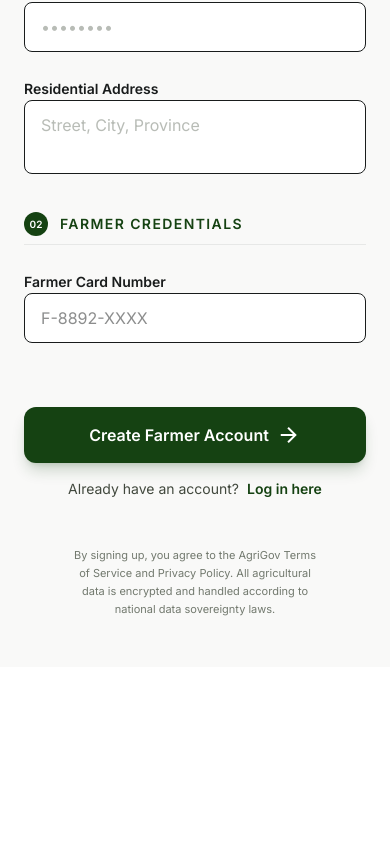
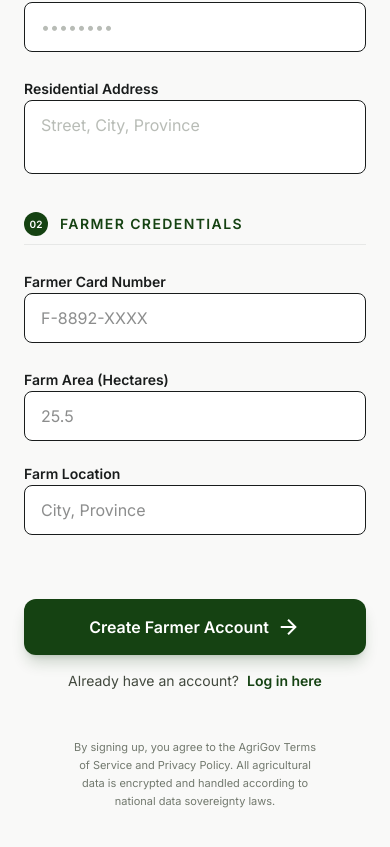
Before and after one commit to hassibslatmi-lgtm/Projet-t3-lmemoire-a-l5awa-, a React (Vite) app in the folder projet memoire test/: page /signup in a window 390 px wide. Shown: the part 1069-1916 px from the top of the page. Before the commit the page ends 1736 px from the top, so only its background shows below. Built offline with nearby package versions, Linux system fonts and the light colour scheme.

Commit message:
haho abdo tal4o

```diff
--- a/projet memoire test/src/components/SignupPage.jsx
+++ b/projet memoire test/src/components/SignupPage.jsx
@@ -83,31 +83,28 @@ export default function SignupPage() {
                 <button
                   type="button"
                   onClick={() => setRole('Farmer')}
-                  className={`flex flex-col items-center justify-center p-4 rounded-xl border-2 transition-all duration-300 ${
-                    role === 'Farmer' ? 'border-primary bg-primary-fixed/20 text-primary' : 'border-transparent bg-surface-container hover:bg-surface-container-high text-on-surface-variant'
+                  className={`flex flex-col items-center justify-center p-4 rounded-xl border-2 transition-all duration-300 ${role === 'Farmer' ? 'border-primary bg-primary-fixed/20 text-primary' : 'border-transparent bg-surface-container hover:bg-surface-container-high text-on-surface-variant'
                     }`}
                 >
-                  <span className="material-symbols-outlined mb-2" style={role === 'Farmer' ? {fontVariationSettings: "'FILL' 1"} : {}}>agriculture</span>
+                  <span className="material-symbols-outlined mb-2" style={role === 'Farmer' ? { fontVariationSettings: "'FILL' 1" } : {}}>agriculture</span>
                   <span className="text-xs font-bold">Farmer</span>
                 </button>
                 <button
                   type="button"
                   onClick={() => setRole('Buyer')}
-                  className={`flex flex-col items-center justify-center p-4 rounded-xl border-2 transition-all duration-300 ${
-                    role === 'Buyer' ? 'border-primary bg-primary-fixed/20 text-primary' : 'border-transparent bg-surface-container hover:bg-surface-container-high text-on-surface-variant'
+                  className={`flex flex-col items-center justify-center p-4 rounded-xl border-2 transition-all duration-300 ${role === 'Buyer' ? 'border-primary bg-primary-fixed/20 text-primary' : 'border-transparent bg-surface-container hover:bg-surface-container-high text-on-surface-variant'
                     }`}
                 >
-                  <span className="material-symbols-outlined mb-2" style={role === 'Buyer' ? {fontVariationSettings: "'FILL' 1"} : {}}>shopping_basket</span>
+                  <span className="material-symbols-outlined mb-2" style={role === 'Buyer' ? { fontVariationSettings: "'FILL' 1" } : {}}>shopping_basket</span>
                   <span className="text-xs font-bold">Buyer</span>
                 </button>
                 <button
                   type="button"
                   onClick={() => setRole('Transporter')}
-                  className={`flex flex-col items-center justify-center p-4 rounded-xl border-2 transition-all duration-300 ${
-                    role === 'Transporter' ? 'border-primary bg-primary-fixed/20 text-primary' : 'border-transparent bg-surface-container hover:bg-surface-container-high text-on-surface-variant'
+                  className={`flex flex-col items-center justify-center p-4 rounded-xl border-2 transition-all duration-300 ${role === 'Transporter' ? 'border-primary bg-primary-fixed/20 text-primary' : 'border-transparent bg-surface-container hover:bg-surface-container-high text-on-surface-variant'
                     }`}
                 >
-                  <span className="material-symbols-outlined mb-2" style={role === 'Transporter' ? {fontVariationSettings: "'FILL' 1"} : {}}>local_shipping</span>
+                  <span className="material-symbols-outlined mb-2" style={role === 'Transporter' ? { fontVariationSettings: "'FILL' 1" } : {}}>local_shipping</span>
                   <span className="text-xs font-bold">Transporter</span>
                 </button>
               </div>
@@ -168,10 +165,22 @@ export default function SignupPage() {
                 </div>
 
                 {role === 'Farmer' && (
+                  <>
                     <div className="space-y-1.5">
                       <label className="text-sm font-semibold text-on-surface">Farmer Card Number</label>
                       <input className="w-full px-4 py-3 bg-surface-container-lowest rounded-lg focus:ring-2 focus:ring-primary/20 text-on-surface transition-all border outline-none" required placeholder="F-8892-XXXX" type="text" />
                     </div>
+                    <div className="grid grid-cols-1 md:grid-cols-2 gap-5">
+                      <div className="space-y-1.5">
+                        <label className="text-sm font-semibold text-on-surface">Farm Area (Hectares)</label>
+                        <input className="w-full px-4 py-3 bg-surface-container-lowest rounded-lg focus:ring-2 focus:ring-primary/20 text-on-surface transition-all border outline-none" required placeholder="25.5" type="number" step="0.1" />
+                      </div>
+                      <div className="space-y-1.5">
+                        <label className="text-sm font-semibold text-on-surface">Farm Location</label>
+                        <input className="w-full px-4 py-3 bg-surface-container-lowest rounded-lg focus:ring-2 focus:ring-primary/20 text-on-surface transition-all border outline-none" required placeholder="City, Province" type="text" />
+                      </div>
+                    </div>
+                  </>
                 )}
 
                 {role === 'Buyer' && (
@@ -199,6 +208,16 @@ export default function SignupPage() {
                     <div className="space-y-1.5">
                       <label className="text-sm font-semibold text-on-surface">License Expiry Date</label>
                       <input className="w-full px-4 py-3 bg-surface-container-lowest rounded-lg focus:ring-2 focus:ring-primary/20 text-on-surface transition-all border outline-none" required type="date" />
+                    </div>
+                    <div className="grid grid-cols-1 md:grid-cols-2 gap-5">
+                      <div className="space-y-1.5">
+                        <label className="text-sm font-semibold text-on-surface">Vehicle Name</label>
+                        <input className="w-full px-4 py-3 bg-surface-container-lowest rounded-lg focus:ring-2 focus:ring-primary/20 text-on-surface transition-all border outline-none" required placeholder="Toyota Hilux" type="text" />
+                      </div>
+                      <div className="space-y-1.5">
+                        <label className="text-sm font-semibold text-on-surface">Vehicle Year (Optional)</label>
+                        <input className="w-full px-4 py-3 bg-surface-container-lowest rounded-lg focus:ring-2 focus:ring-primary/20 text-on-surface transition-all border outline-none" placeholder="2022" type="number" min="1900" max="2099" />
+                      </div>
                     </div>
                   </>
                 )}
```
Also changed, not shown: projet memoire test/src/components/LoginPage.jsx (indentation only). Lines whose indentation alone changed are shown as unchanged.
